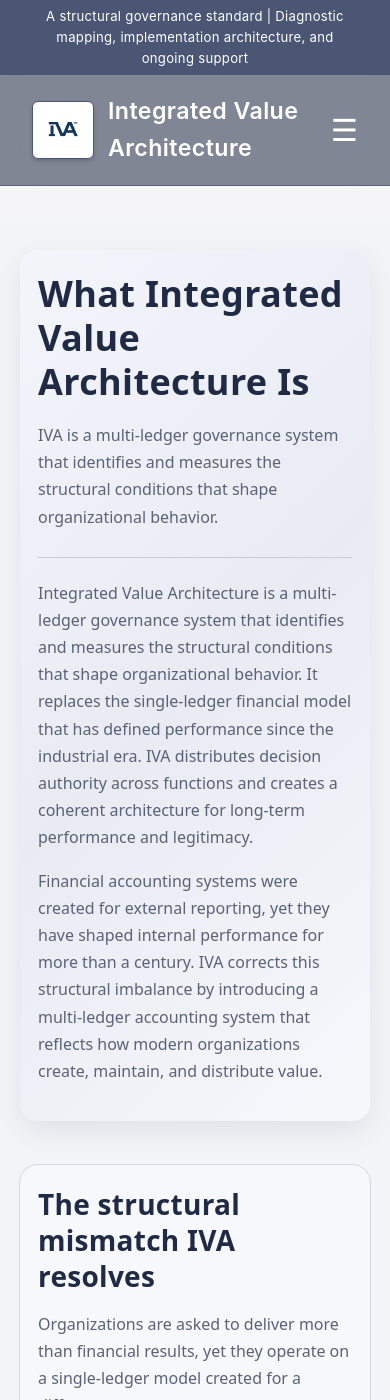
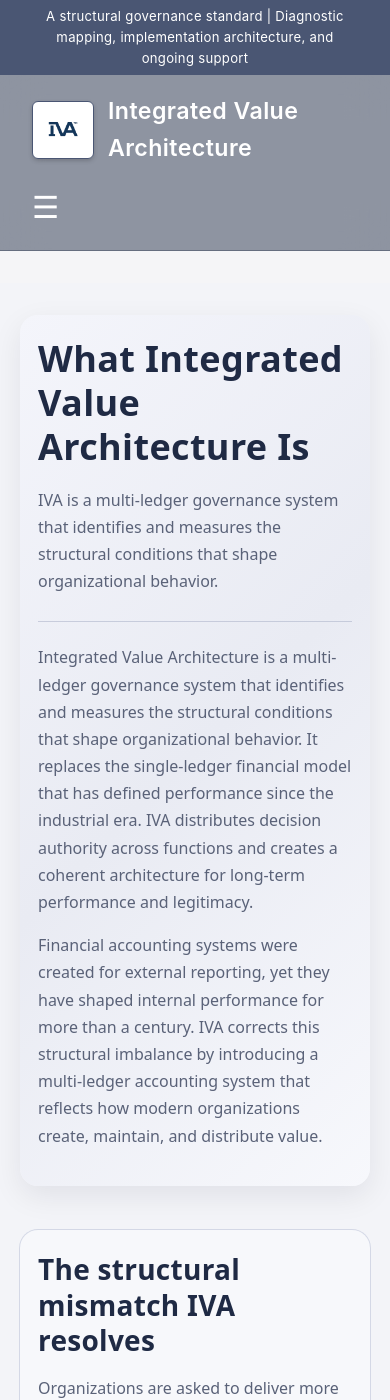
Before and after one commit to efost7873/integratedvaluearchitecture.com, a Jekyll site: the page built from index.html, in a window 390 px wide and 1400 px high. Built offline with Jekyll 4.4.1, drawn with Linux system fonts in a browser that asks for light colours.

Commit message:
Update _header.scss

```diff
--- a/_sass/_header.scss
+++ b/_sass/_header.scss
@@ -17,8 +17,8 @@
   backdrop-filter: blur(22px);
   -webkit-backdrop-filter: blur(22px);
 
-  /* Dark Blue Glass */
-  background: rgba(31, 42, 68, 0.55); /* Deep Governance Blue @ 55% */
+  /* Dark Blue Glass (slightly more transparent) */
+  background: rgba(31, 42, 68, 0.48);
   border-bottom: 1px solid rgba(31, 42, 68, 0.35);
 
   transition:
@@ -29,7 +29,7 @@
 }
 
 .iva-header.scrolled {
-  background: rgba(31, 42, 68, 0.72); /* Slightly stronger glass on scroll */
+  background: rgba(31, 42, 68, 0.62);
   box-shadow: $iva-shadow-header;
   border-color: rgba(31, 42, 68, 0.45);
 }
@@ -65,7 +65,7 @@
 .iva-header-title {
   font-size: 1.45rem;
   font-weight: 600;
-  color: #FFFFFF; /* White text on dark glass */
+  color: #FFFFFF;
   letter-spacing: 0.4px;
   transition: font-size $iva-transition-med;
 }
@@ -104,6 +104,22 @@
   }
 }
 
+/* Tablet Fix: Prevent nav wrapping ugliness */
+@media (max-width: 980px) {
+  .iva-header-inner {
+    flex-wrap: wrap;
+    justify-content: space-between;
+  }
+
+  .iva-header-nav {
+    width: 100%;
+    justify-content: flex-start;
+    flex-wrap: wrap;
+    gap: 18px 28px;
+    margin-top: 12px;
+  }
+}
+
 /* Mobile Toggle */
 .iva-header-toggle {
   display: none;
```
